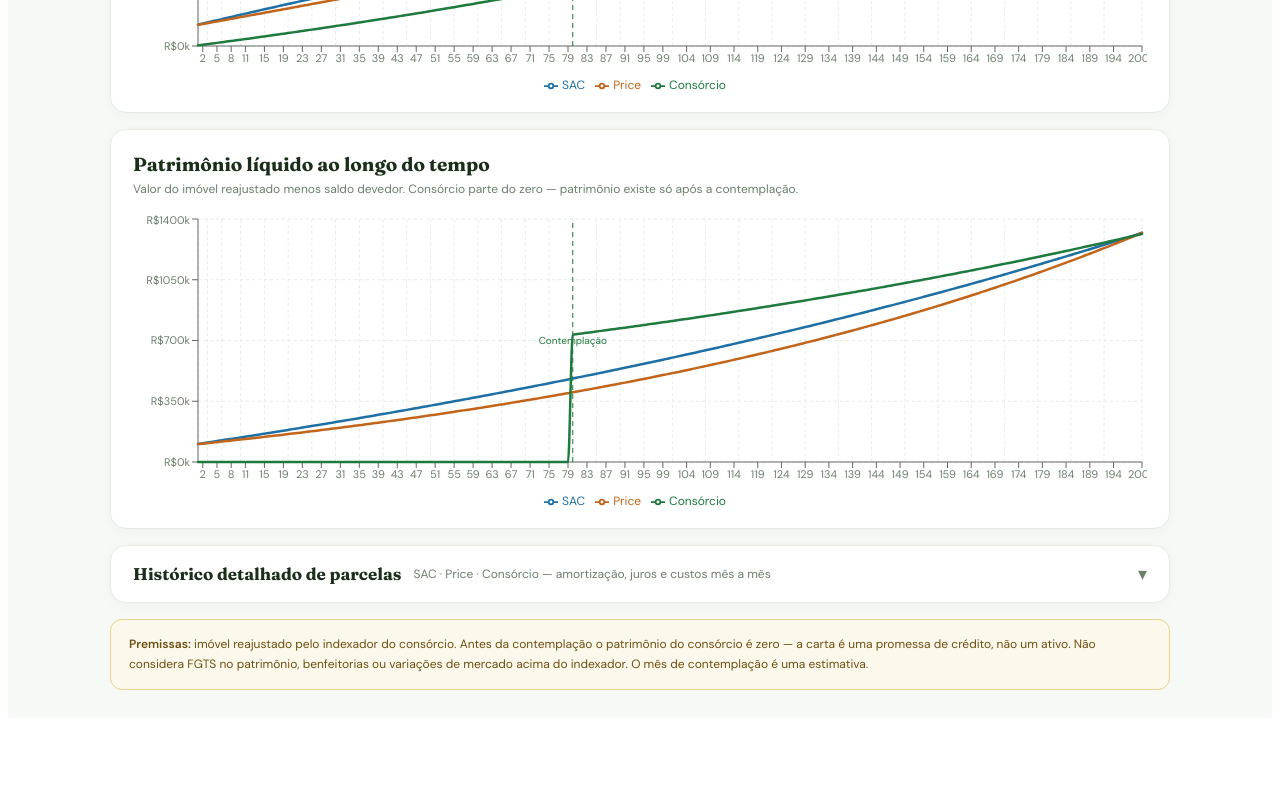
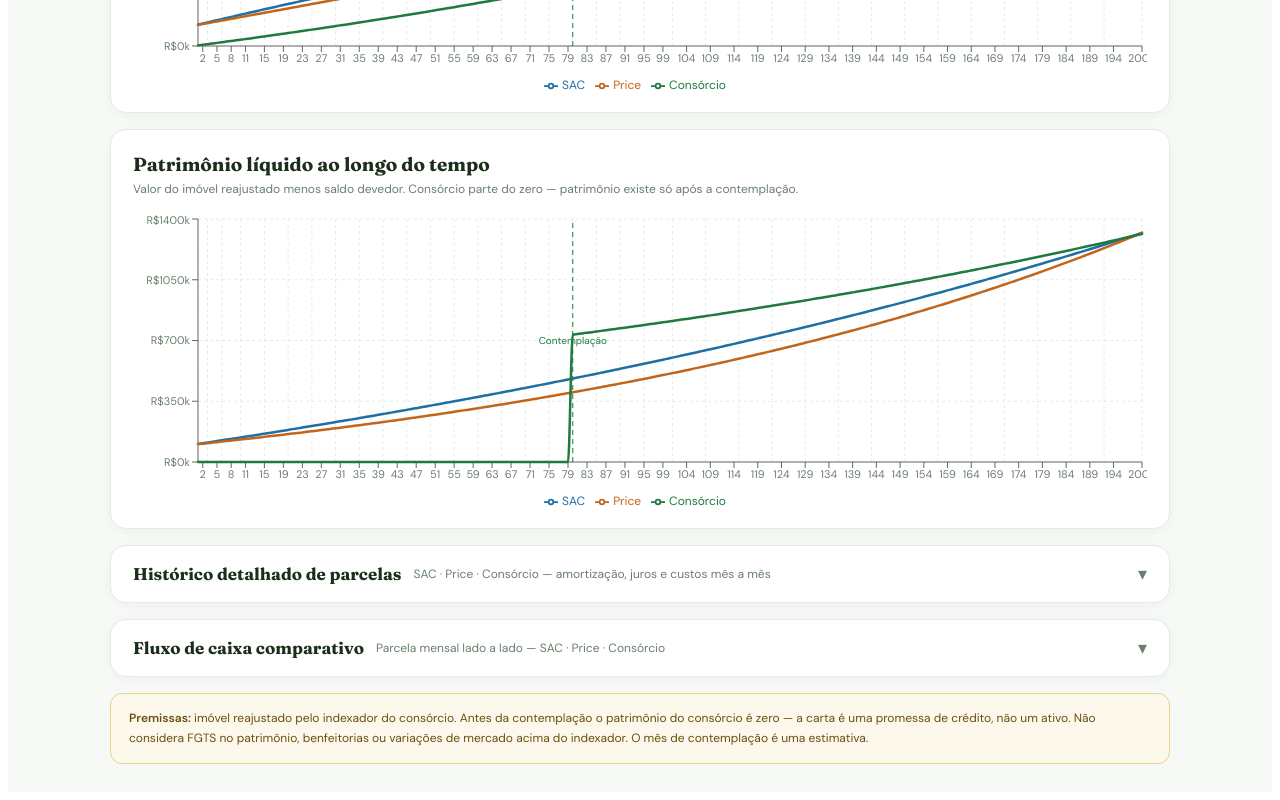
Before and after one commit to geraldoburigo/simulador-imovel, a React (Vite) app: page / in a window 1280 px wide. Shown: the part 3901-4701 px from the top of the page. Before the commit the page ends 4627 px from the top, so only its background shows below. Built offline with nearby package versions, Linux system fonts and the light colour scheme.

Commit message:
Update App.jsx

```diff
--- a/src/App.jsx
+++ b/src/App.jsx
@@ -176,6 +176,7 @@ function calcConsorcio(carta,months,adminPct,fundoReservaPct,idxM,cm,lance,promo
   }
 
   let idxPre=0,idxPos=0,cumInstall=0;
+  let prevInstallment=0; // parcela do mês anterior para calcular delta
 
   const rows=Array.from({length:months},(_,i)=>{
     const m=i+1;
@@ -183,30 +184,29 @@ function calcConsorcio(carta,months,adminPct,fundoReservaPct,idxM,cm,lance,promo
 
     if(m<=cm){
       if(promoD>0&&m<recalcMes){
-        // Parcela reduzida (período promocional)
         parcelaBase_m=parcelaBase*(1+idxM)**(m-1);
         installment=parcelaBase_m*(1-promoD);
       } else if(promoD>0&&m>=recalcMes){
-        // Pós-recálculo: parcelaRecalcBase × fatorIdx relativo ao recalcMes
         parcelaBase_m=parcelaRecalcBase*(1+idxM)**(m-recalcMes);
         installment=parcelaBase_m;
       } else {
-        // Sem promoção
         parcelaBase_m=parcelaBase*(1+idxM)**(m-1);
         installment=parcelaBase_m;
       }
-      idxAdj=Math.max(parcelaBase_m-parcelaBase,0);
+      // Delta mês a mês — quanto o indexador acrescentou neste mês
+      idxAdj=m===1?0:Math.max(installment-prevInstallment,0);
       idxPre+=idxAdj;
     } else {
-      // Pós-contemplação
       parcelaBase_m=parcelaPosBase*(1+idxM)**(m-cm);
-      idxAdj=Math.max(parcelaBase_m-parcelaPosBase,0);
+      installment=parcelaBase_m;
+      // Delta mês a mês — contínuo mesmo após contemplação
+      idxAdj=Math.max(installment-prevInstallment,0);
       idxPos+=idxAdj;
-      installment=parcelaBase_m;
     }
 
     if(m===cm) cumInstall+=lanceEfetivo;
     cumInstall+=installment;
+    prevInstallment=installment;
     return {month:m,installment,installmentBase:parcelaBase_m,idxAdj,cumInstall,isPos:m>cm};
   });
 
@@ -493,6 +493,164 @@ function HistoricoTabela({sac,price,cons,cmSafe,carta,admin,fundo,prazoCons}) {
   );
 }
 
+
+// ─── FLUXO DE CAIXA COMPONENT ────────────────────────────────────────────────
+function FluxoCaixa({sac,price,cons,cmSafe,entrada,fgts,lance,aluguelPorMes}) {
+  const [open,setOpen]=useState(false);
+  const [modo,setModo]=useState("anual");
+
+  const maxM=Math.max(sac.rows.length,price.rows.length,cons.rows.length);
+
+  // Meses a exibir
+  const meses=useMemo(()=>{
+    if(modo==="mensal") return Array.from({length:maxM},(_,i)=>i+1);
+    // Anual: mês 1 + múltiplos de 12 + último mês
+    const s=new Set([1]);
+    for(let m=12;m<=maxM;m+=12) s.add(m);
+    s.add(maxM);
+    return [...s].sort((a,b)=>a-b);
+  },[modo,maxM]);
+
+  const thS={padding:"9px 12px",fontSize:11,fontWeight:700,textAlign:"right",
+    color:C.muted,borderBottom:`1px solid ${C.border}`,background:C.soft,
+    fontFamily:F.body,textTransform:"uppercase",letterSpacing:"0.07em",whiteSpace:"nowrap"};
+  const tdN=(v,bold,color,bg)=>({
+    padding:"8px 12px",fontSize:12,textAlign:"right",
+    borderBottom:`1px solid ${C.border}`,fontFamily:F.body,
+    fontWeight:bold?700:400,color:color||C.text,
+    whiteSpace:"nowrap",background:bg||"transparent"
+  });
+  const tdM={padding:"8px 12px",fontSize:12,textAlign:"center",
+    borderBottom:`1px solid ${C.border}`,fontFamily:F.body,
+    color:C.muted,whiteSpace:"nowrap",fontWeight:500};
+
+  return (
+    <div style={{background:C.panel,border:`1px solid ${C.border}`,borderRadius:16,
+      boxShadow:"0 2px 12px rgba(0,0,0,0.04)",marginBottom:16,overflow:"hidden"}}>
+
+      {/* Header */}
+      <button onClick={()=>setOpen(o=>!o)} style={{width:"100%",background:"none",
+        border:"none",cursor:"pointer",padding:"16px 22px",display:"flex",
+        alignItems:"center",justifyContent:"space-between",fontFamily:F.body}}>
+        <div style={{display:"flex",alignItems:"center",gap:12,flexWrap:"wrap"}}>
+          <span style={{fontFamily:F.display,fontSize:17,fontWeight:700,color:C.text}}>
+            Fluxo de caixa comparativo
+          </span>
+          <span style={{fontSize:12,color:C.muted}}>
+            Parcela mensal lado a lado — SAC · Price · Consórcio
+          </span>
+        </div>
+        <span style={{fontSize:18,color:C.muted,transition:"transform 0.2s",
+          transform:open?"rotate(180deg)":"rotate(0deg)"}}>▾</span>
+      </button>
+
+      {open&&(
+        <div>
+          {/* Controles */}
+          <div style={{padding:"0 22px 14px",display:"flex",alignItems:"center",
+            justifyContent:"space-between",flexWrap:"wrap",gap:10,
+            borderBottom:`1px solid ${C.border}`}}>
+            <div style={{fontSize:12,color:C.muted,fontFamily:F.body}}>
+              Entradas destacadas em negrito · ★ = contemplação do consórcio
+            </div>
+            <div style={{display:"flex",gap:6}}>
+              {["anual","mensal"].map(m=>(
+                <button key={m} onClick={()=>setModo(m)} style={{
+                  padding:"6px 14px",borderRadius:8,
+                  border:`1.5px solid ${modo===m?C.accent:C.border}`,
+                  background:modo===m?C.accentBg:"#fff",
+                  color:modo===m?C.accent:C.muted,
+                  fontFamily:F.body,fontSize:12,fontWeight:600,cursor:"pointer"}}>
+                  {m==="anual"?"A cada 12 meses":"Mensal completo"}
+                </button>
+              ))}
+            </div>
+          </div>
+
+          <div style={{overflowX:"auto",maxHeight:480,overflowY:"auto"}}>
+            <table cellPadding="0" style={{borderCollapse:"separate",borderSpacing:0,
+              width:"100%",minWidth:620}}>
+              <thead style={{position:"sticky",top:0,zIndex:2}}>
+                <tr>
+                  <th style={{...thS,textAlign:"center",width:60}}>Mês</th>
+                  <th style={{...thS,color:C.sac}}>SAC</th>
+                  <th style={{...thS,color:C.price}}>Price</th>
+                  <th style={{...thS,color:C.cons}}>Consórcio</th>
+                  <th style={{...thS}}>Menor</th>
+                </tr>
+              </thead>
+              <tbody>
+                {/* Linha de entrada/lance — mês 0 */}
+                {(entrada>0||fgts>0||lance>0)&&(
+                  <tr style={{background:C.accentBg}}>
+                    <td style={{...tdM,color:C.accent,fontWeight:700}}>0</td>
+                    <td style={tdN(entrada+fgts,true,C.sac,C.accentBg)}>
+                      {entrada+fgts>0?<><strong>{brl(entrada+fgts)}</strong><br/><span style={{fontSize:10,color:C.muted}}>entrada{fgts>0?" + FGTS":""}</span></>:"—"}
+                    </td>
+                    <td style={tdN(entrada+fgts,true,C.price,C.accentBg)}>
+                      {entrada+fgts>0?<><strong>{brl(entrada+fgts)}</strong><br/><span style={{fontSize:10,color:C.muted}}>entrada{fgts>0?" + FGTS":""}</span></>:"—"}
+                    </td>
+                    <td style={tdN(lance,true,C.cons,C.accentBg)}>
+                      {lance>0?<><strong>{brl(lance)}</strong><br/><span style={{fontSize:10,color:C.muted}}>lance próprio</span></>:<span style={{color:C.muted}}>—</span>}
+                    </td>
+                    <td style={tdN(null,false,C.muted,C.accentBg)}>
+                      <span style={{fontSize:10,color:C.muted}}>desembolso inicial</span>
+                    </td>
+                  </tr>
+                )}
+
+                {meses.map((m,i)=>{
+                  const sr=sac.rows[m-1];
+                  const pr=price.rows[m-1];
+                  const cr=cons.rows[m-1];
+                  const sv=sr?.installment??null;
+                  const pv=pr?.installment??null;
+                  // Consórcio: adiciona aluguel se pré-contemplação
+                  const alug=m<=cmSafe?(aluguelPorMes[m-1]||0):0;
+                  const cv=cr?(cr.installment+alug):null;
+                  const nums=[sv,pv,cv].filter(v=>v!==null);
+                  const minV=nums.length?Math.min(...nums):null;
+                  const isContemplacao=m===cmSafe;
+                  const rowBg=isContemplacao?C.accentBg:i%2===0?"#fff":"#fafcfa";
+
+                  return (
+                    <tr key={m} style={{background:rowBg}}>
+                      <td style={{...tdM,color:isContemplacao?C.accent:C.muted,fontWeight:isContemplacao?700:500}}>
+                        {m}{isContemplacao?" ★":""}
+                      </td>
+                      {[{v:sv,color:C.sac},{v:pv,color:C.price},{v:cv,color:C.cons,alug}].map((item,j)=>{
+                        const isMin=item.v!==null&&item.v===minV;
+                        return (
+                          <td key={j} style={tdN(item.v,isMin,isMin?item.color:C.text,isMin?C.accentHl:rowBg)}>
+                            {item.v===null
+                              ?<span style={{color:C.border}}>—</span>
+                              :<>
+                                {brl(item.v)}
+                                {item.alug>0&&<><br/><span style={{fontSize:10,color:C.muted}}>+{brl(item.alug)} aluguel</span></>}
+                              </>
+                            }
+                          </td>
+                        );
+                      })}
+                      <td style={{...tdN(null,false),textAlign:"center"}}>
+                        {minV!==null&&(
+                          <span style={{fontSize:11,fontWeight:700,
+                            color:sv===minV?C.sac:pv===minV?C.price:C.cons}}>
+                            {sv===minV?"SAC":pv===minV?"Price":"Consórcio"}
+                          </span>
+                        )}
+                      </td>
+                    </tr>
+                  );
+                })}
+              </tbody>
+            </table>
+          </div>
+        </div>
+      )}
+    </div>
+  );
+}
 
 // ─── APP ──────────────────────────────────────────────────────────────────────
 export default function App() {
@@ -859,6 +1017,9 @@ export default function App() {
         {/* HISTÓRICO DE PARCELAS */}
         <HistoricoTabela sac={sac} price={price} cons={cons} cmSafe={cmSafe} carta={carta} admin={admin} fundo={fundo} prazoCons={prazoCons}/>
 
+        {/* FLUXO DE CAIXA */}
+        <FluxoCaixa sac={sac} price={price} cons={cons} cmSafe={cmSafe} entrada={entrada} fgts={fgts} lance={ct.lanceEfetivo||0} aluguelPorMes={aluguelPorMes}/>
+
         {/* NOTA */}
         <div style={{background:C.goldBg,border:"1px solid #e8d48a",borderRadius:12,padding:"14px 18px",fontSize:12,color:"#6b4f10",lineHeight:1.7,fontFamily:F.body}}>
           <strong>Premissas:</strong> imóvel reajustado pelo indexador do consórcio. Antes da contemplação o patrimônio do consórcio é zero — a carta é uma promessa de crédito, não um ativo. Não considera FGTS no patrimônio, benfeitorias ou variações de mercado acima do indexador. O mês de contemplação é uma estimativa.
```
